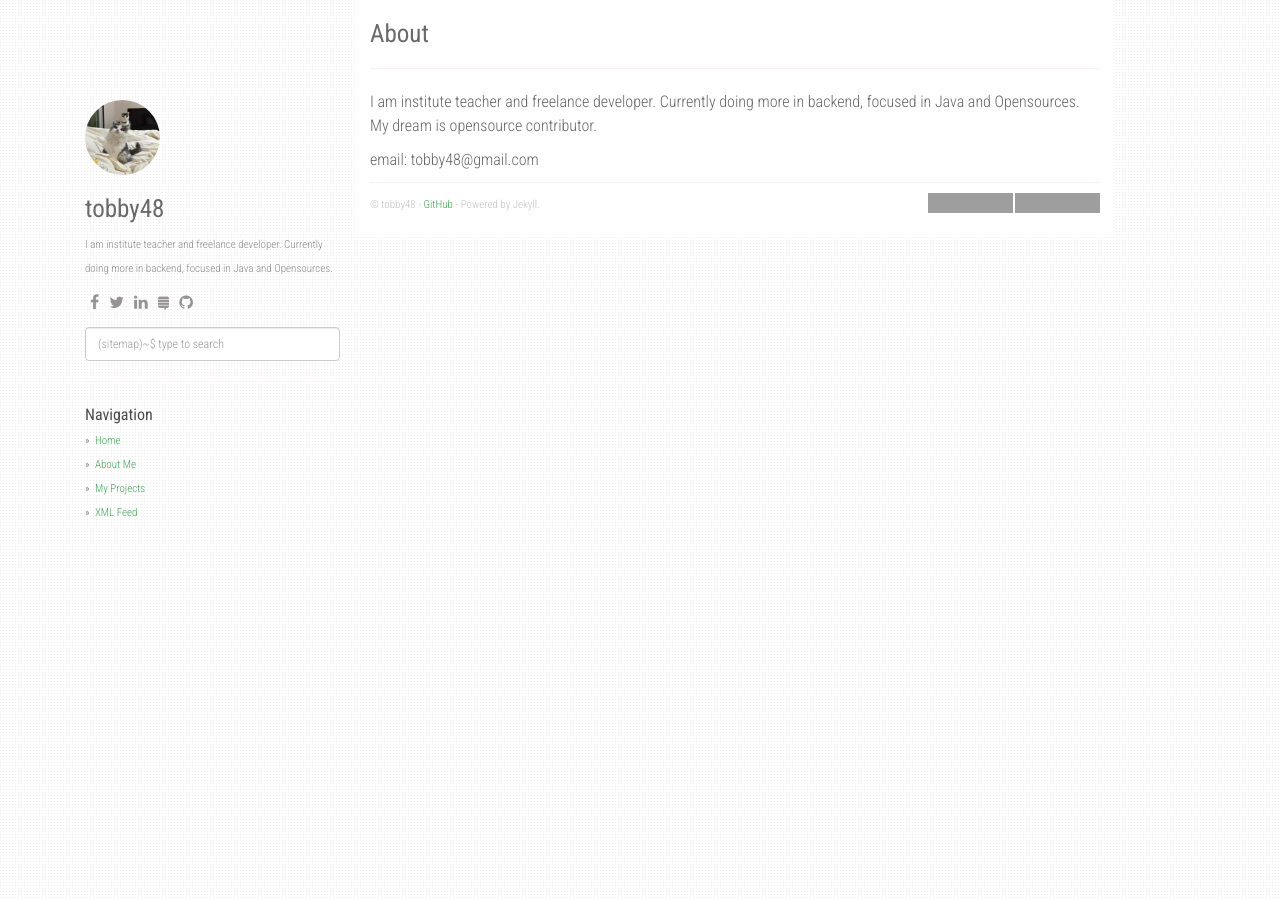
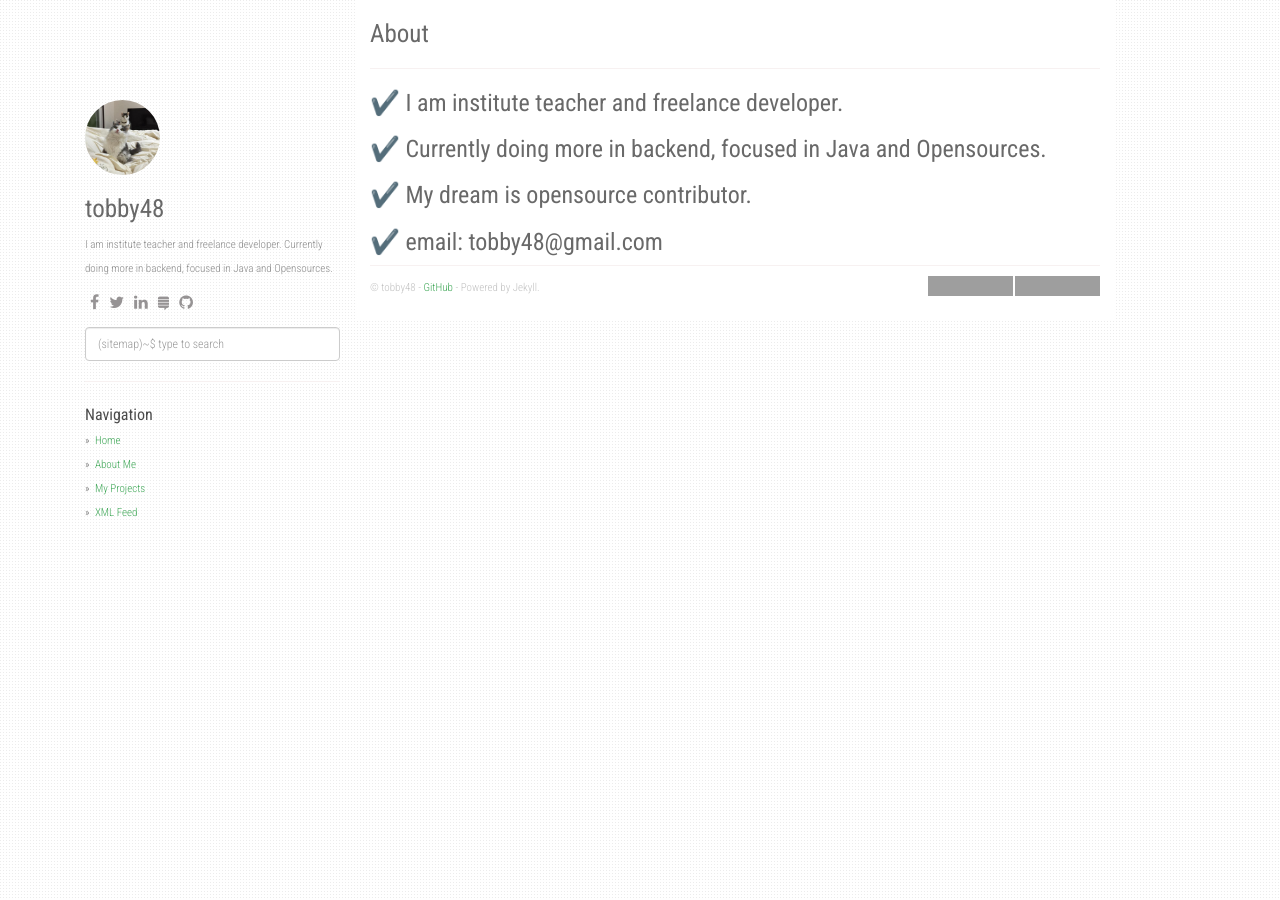
Before and after one commit to tobby48/tobby48.github.com, a Jekyll site: the page built from about.md, in a window 1280 px wide. Built offline with Jekyll 4.4.1, drawn with Linux system fonts in a browser that asks for light colours; nearby versions of some CDN libraries; part of the change alters nothing that is shown; grey boxes are pictures that could not be loaded.

```diff
--- a/about.md
+++ b/about.md
@@ -4,7 +4,8 @@ title: About
 permalink: /about/
 ---
 
-I am institute teacher and freelance developer. Currently doing more in backend, focused in Java and Opensources.
-My dream is opensource contributor.
+### ✔️ I am institute teacher and freelance developer.
+### ✔️ Currently doing more in backend, focused in Java and Opensources.
+### ✔️ My dream is opensource contributor.
 
-email: tobby48@gmail.com
+### ✔️ email: tobby48@gmail.com
```
